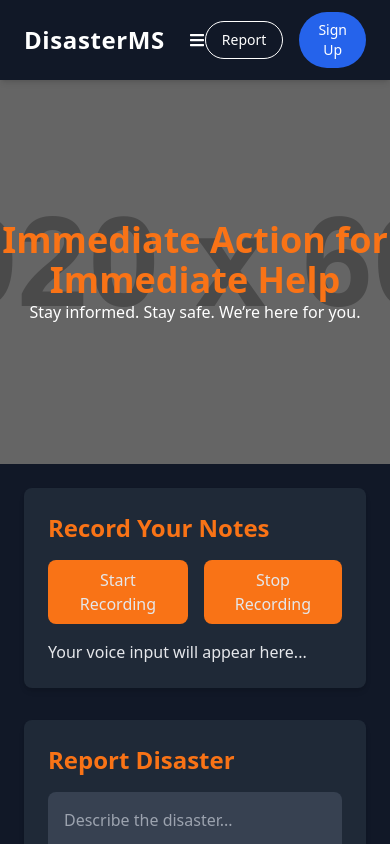
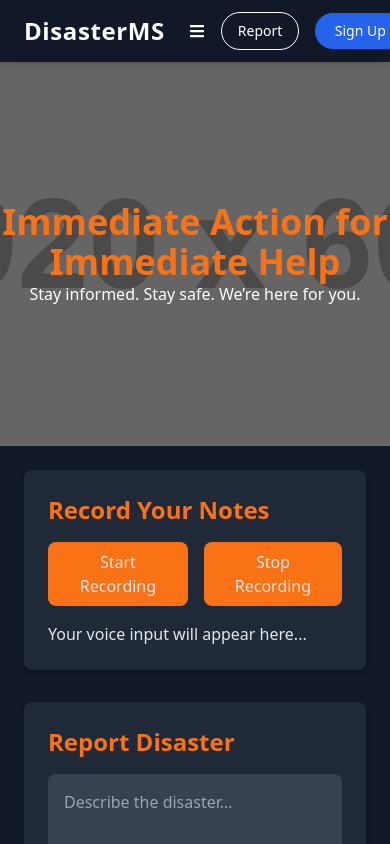
Before and after one commit to Aniket-Chugh/disaster-managment-project-ui, a React (Vite) app: page /report in a window 390 px wide. Shown: the top 844 px of the page. Built offline with nearby package versions, Linux system fonts and the light colour scheme.

Commit message:
responsive done

```diff
--- a/src/Component/NavBar.jsx
+++ b/src/Component/NavBar.jsx
@@ -22,7 +22,7 @@ const Navbar = () => {
 
           {/* Mobile Menu Button */}
           <button className="lg:hidden text-white" onClick={toggleMobileMenu}>
-            {isMobileMenuOpen ? <FaTimes /> : <FaBars />}
+            {isMobileMenuOpen ? <FaTimes  /> : <FaBars />}
           </button>
 
           {/* Desktop Navigation Links */}
@@ -69,10 +69,10 @@ const Navbar = () => {
 
         {/* Right Side - Buttons */}
         <div className="flex items-center gap-4">
-          <Link to="/report"><button className="text-sm px-4 py-2 rounded-full border border-white text-white hover:bg-white hover:text-blue-600 transition">
+          <Link to="/report"><button className="text-sm px-4 py-2 rounded-full border border-white text-white hover:bg-white hover:text-blue-600 transition ml-4">
             Report
           </button></Link>
-          <Link to="/signup"><button className="text-sm px-4 py-2 rounded-full bg-blue-600 text-white hover:bg-blue-700 hover:text-white transition">
+          <Link to="/signup"><button className=" button text-sm px-4 py-2 rounded-full bg-blue-600 text-white hover:bg-blue-700 hover:text-white transition">
             Sign Up
           </button></Link>
         </div>
--- a/src/index.css
+++ b/src/index.css
@@ -21,3 +21,9 @@
   ::-webkit-scrollbar-thumb:hover {
     background: #1d4ed8; /* Hover effect */
   }
+
+  @media screen and (max-width: 640px) {
+   .button{
+width: 90px;
+   }
+  }
```
